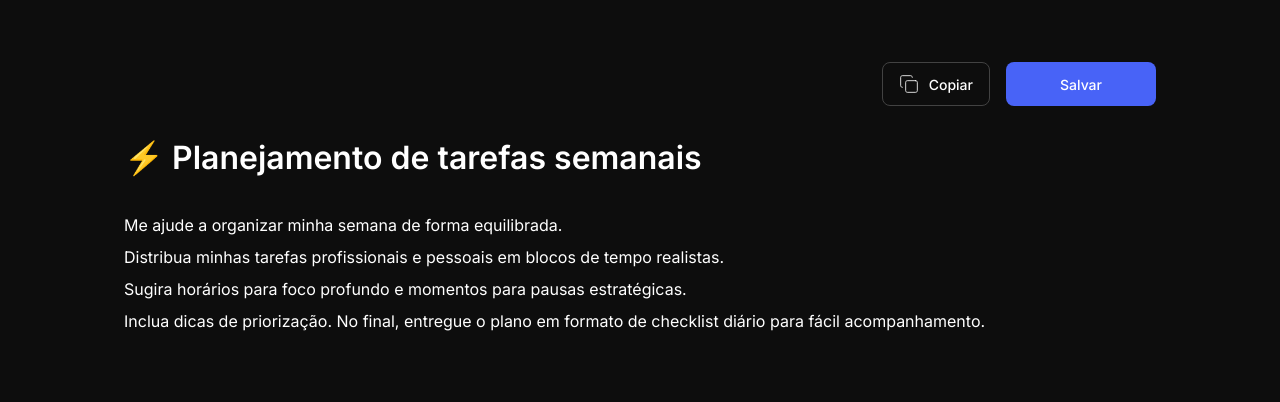
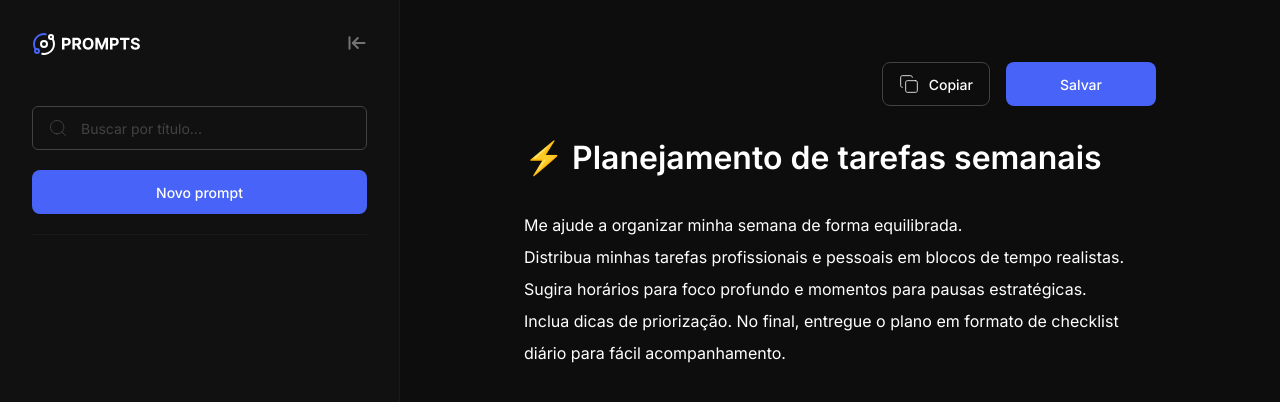
Before and after one commit to guithr/prompt-manager, a plain HTML site: page index.html in a window 1280 px wide. Drawn offline with Linux system fonts and the light colour scheme.

Commit message:
feat: adicionando funcionalidades da aplicação e estilização da sidebar

```diff
--- /dev/null
+++ b/app.js
@@ -0,0 +1,57 @@
+// Seletores dos elementos por ID
+const elements = {
+  promptTitle: document.getElementById("prompt-title"),
+  promptContent: document.getElementById("prompt-content"),
+  titleWrapper: document.getElementById("title-wrapper"),
+  contentWrapper: document.getElementById("content-wrapper"),
+  btnOpen: document.getElementById("btn-open"),
+  btnCollapse: document.getElementById("btn-collapse"),
+  sidebar: document.querySelector(".sidebar"),
+}
+
+function openSidebar() {
+  elements.sidebar.style.display = "flex"
+  elements.btnOpen.style.display = "none"
+}
+
+function closeSidebar() {
+  elements.sidebar.style.display = "none"
+  elements.btnOpen.style.display = "block"
+}
+
+// Atualiza a classe is-empty conforme o conteúdo do elemento
+function updateEditableWrapperState(element, wrapper) {
+  const hasText = element.textContent.trim().length > 0
+  wrapper.classList.toggle("is-empty", !hasText)
+}
+
+// Atualiza o estado de todos os editáveis
+function updateAllEditableStates() {
+  updateEditableWrapperState(elements.promptTitle, elements.titleWrapper)
+  updateEditableWrapperState(elements.promptContent, elements.contentWrapper)
+}
+
+// Adiciona listeners de input para atualizar wrappers em tempo real
+function attachAllEditableHandlers() {
+  elements.promptTitle.addEventListener("input", () => {
+    updateEditableWrapperState(elements.promptTitle, elements.titleWrapper)
+  })
+  elements.promptContent.addEventListener("input", () => {
+    updateEditableWrapperState(elements.promptContent, elements.contentWrapper)
+  })
+}
+
+// Inicialização
+function init() {
+  attachAllEditableHandlers()
+  updateAllEditableStates()
+
+  elements.sidebar.style.display = ""
+  elements.btnOpen.style.display = "none"
+
+  elements.btnOpen.addEventListener("click", openSidebar)
+  elements.btnCollapse.addEventListener("click", closeSidebar)
+}
+
+// Executa a inicialização ao carregar o script
+init()
--- a/index.html
+++ b/index.html
@@ -13,7 +13,36 @@
   </head>
   <body>
     <div class="app">
-      <aside class="sidebar"></aside>
+      <button class="icon-button open-toggle" id="btn-open">
+        <img src="./assets/open.svg" alt="Abrir menu" class="icon" />
+      </button>
+      <aside class="sidebar">
+        <header class="sidebar-header">
+          <img src="./assets/logo.svg" alt="logo" class="logo" />
+
+          <button class="icon-button" id="btn-collapse">
+            <img src="./assets/collapse.svg" alt="Fechar menu" class="icon" />
+          </button>
+        </header>
+        <div class="sidebar-content">
+          <div class="search-container">
+            <img
+              src="assets/search.svg"
+              alt="buscar"
+              class="icon search-icon"
+            />
+            <input
+              type="text"
+              class="search-input"
+              id="search-input"
+              placeholder="Buscar por título..."
+            />
+            <button class="btn-primary btn btn-full" id="btn-new">
+              Novo prompt
+            </button>
+          </div>
+        </div>
+      </aside>
       <main class="main">
         <header class="main-header">
           <button id="btn-copy" class="btn-outline btn">
@@ -36,7 +65,7 @@
         <div
           data-placeholder="Conteúdo do prompt ..."
           class="editable-wrapper"
-          id="title-wrapper"
+          id="content-wrapper"
         >
           <div
             id="prompt-content"
@@ -54,5 +83,6 @@
         </div>
       </main>
     </div>
+    <script src="app.js"></script>
   </body>
 </html>
--- a/style.css
+++ b/style.css
@@ -152,6 +152,85 @@ body {
   font-weight: 600;
   color: var(--gray-200);
 }
-#title-wrapper.is-empty {
+#content-wrapper.is-empty {
+  color: var(--gray-200);
+  line-height: 32px;
+}
+
+.icon-button {
+  padding: 0;
+  border: none;
+  background-color: transparent;
+  cursor: pointer;
+}
+.open-toggle {
+  position: absolute;
+  top: 62px;
+  left: 62px;
+  display: none;
+}
+
+.sidebar {
+  width: 400px;
+  height: 100vh;
+  display: flex;
+  flex-direction: column;
+  gap: 50px;
+  padding: 32px;
+  background-color: var(--gray-800);
+  border-right: 0.5px solid var(--gray-700);
+}
+
+.sidebar-header {
+  display: flex;
+  align-items: center;
+  justify-content: space-between;
+}
+
+.logo {
+  height: 24px;
+}
+
+.sidebar-content {
+  display: flex;
+  flex-direction: column;
+}
+
+.search-container {
+  display: flex;
+  flex-direction: column;
+  gap: 20px;
+  width: 100%;
+  position: relative;
+
+  padding-bottom: 20px;
+  border-bottom: 1px solid var(--gray-700);
+}
+
+.search-icon {
+  position: absolute;
+  left: 16px;
+  top: 22px;
+  transform: translateY(-50%);
+}
+
+.search-input {
+  background-color: transparent;
+  width: 100%;
+  height: 44px;
+  border: 1px solid var(--gray-200);
+  border-radius: 6px;
+  outline: none;
+  color: var(--white);
+  font-size: 14px;
+  padding-left: 48px;
+}
+
+.search-input::placeholder {
   color: var(--gray-200);
 }
+
+.btn-full {
+  width: 100%;
+  justify-content: center;
+}
```
